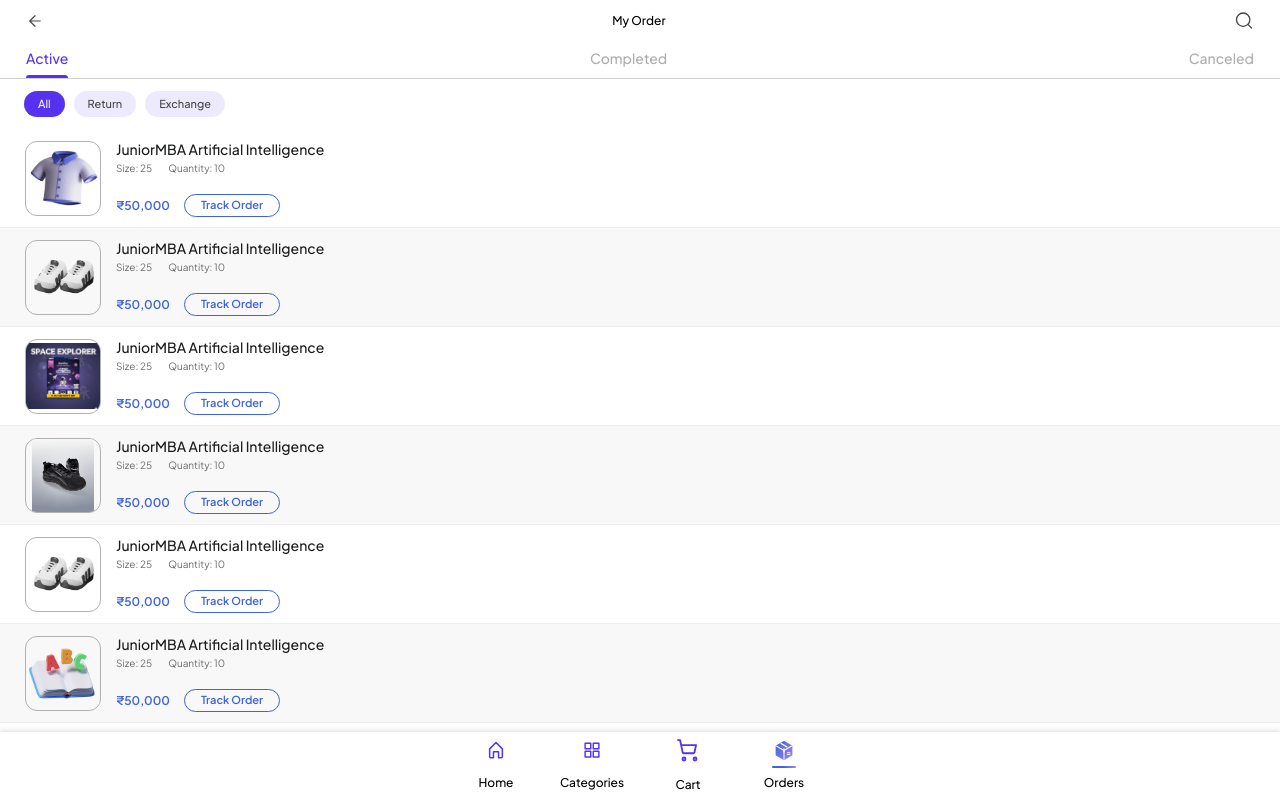
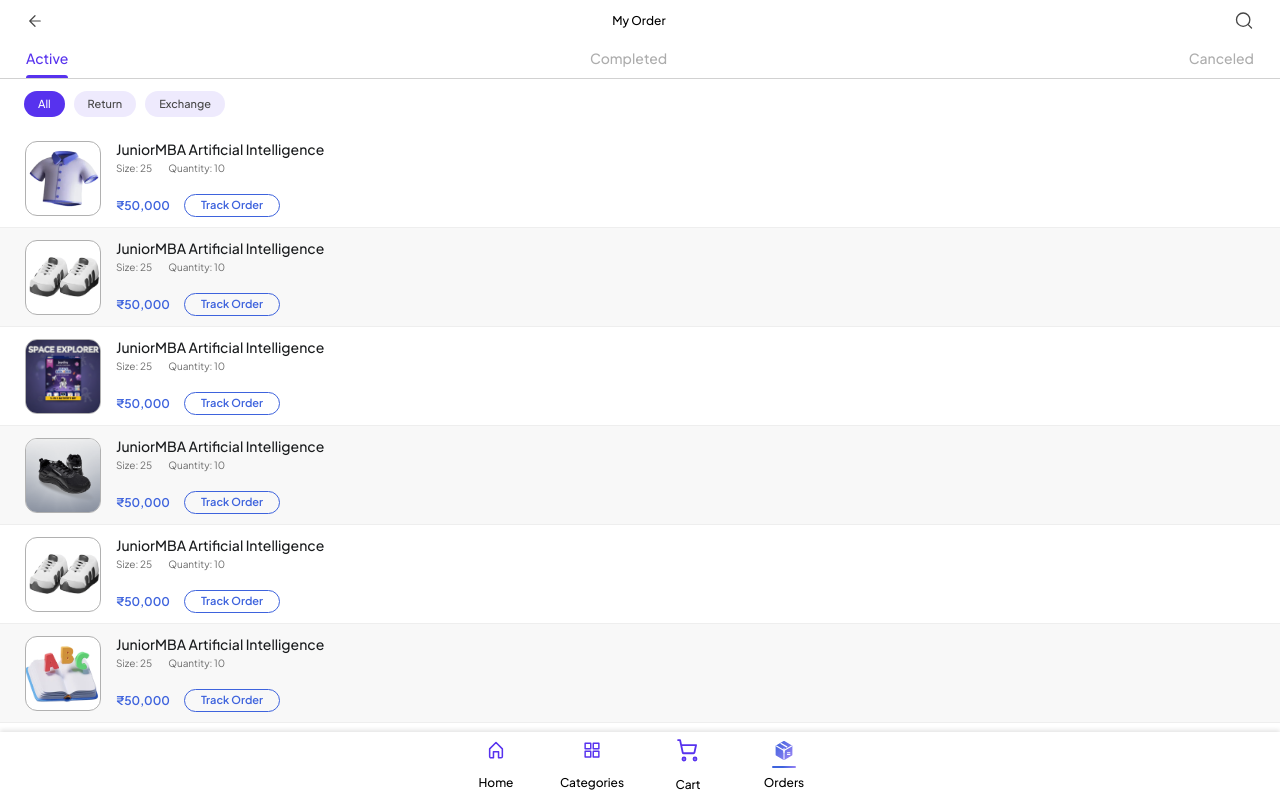
Before and after one commit to shreeram-kaudare-tc/student-kare, an Angular app in the folder student-kare-fe/: page /my-order in a window 1280 px wide. Built offline with nearby package versions, Linux system fonts and the light colour scheme.

Commit message:
image fix in order screen

```diff
--- a/student-kare-fe/src/app/pages/my-order/my-order.html
+++ b/student-kare-fe/src/app/pages/my-order/my-order.html
@@ -75,8 +75,8 @@
            [style.animation-delay]="(i * 80) + 'ms'">
 
         <!-- Thumbnail: Figma 76x75, border 1px #B1B1B1, radius 12 -->
-        <div class="self-center flex-shrink-0 w-[76px] h-[75px] rounded-[12px] border border-[#B1B1B1] overflow-hidden flex items-center justify-center">
-          <img [src]="order.image" [alt]="order.name" class="w-full h-full object-contain" />
+        <div class="self-center flex-shrink-0 w-[76px] h-[75px] rounded-[12px] border border-[#B1B1B1] bg-white overflow-hidden">
+          <img [src]="order.image" [alt]="order.name" class="w-full h-full object-cover block" style="width: 100% !important; height: 100% !important; object-fit: cover !important;" />
         </div>
 
         <!-- Content: Figma w-207, gap-21 between top and bottom -->
```
